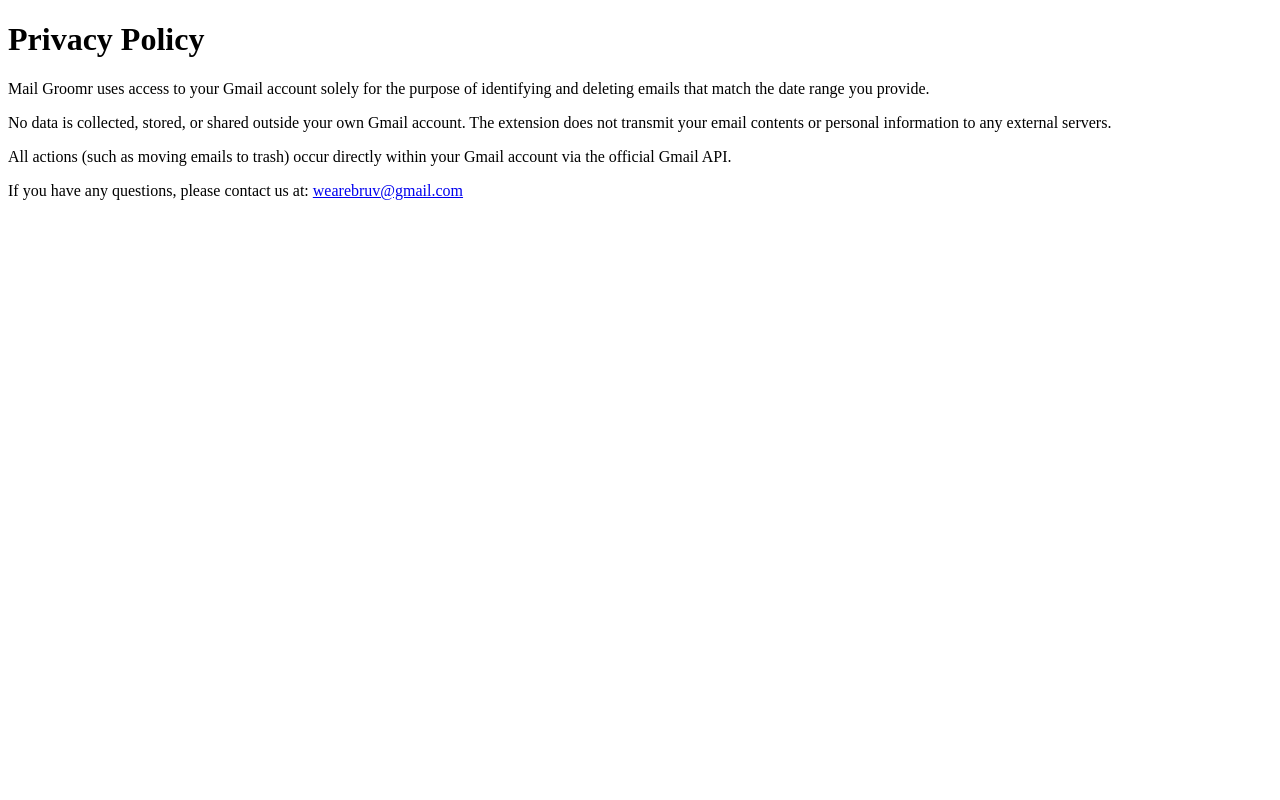
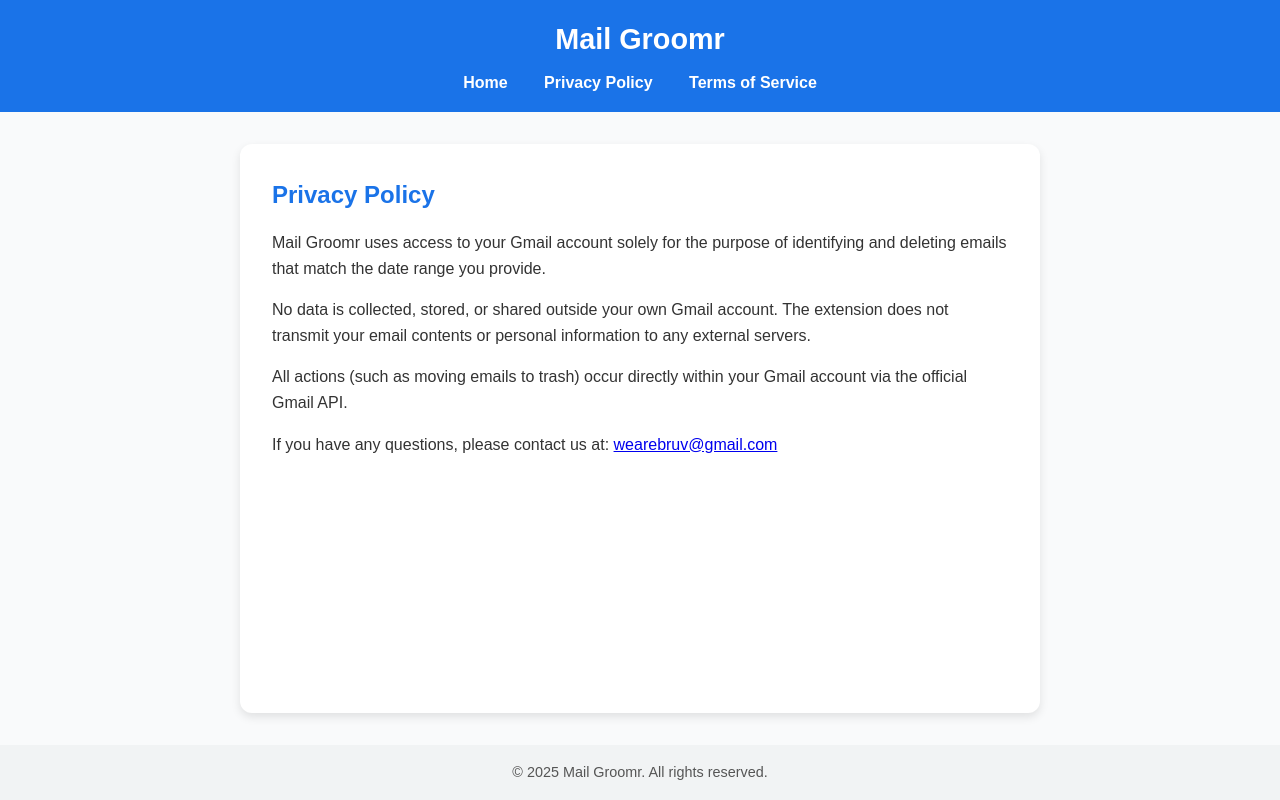
Before and after one commit to BruvCoder/MailGroomr, a plain HTML site: page privacy.html in a window 1280 px wide. Drawn offline with Linux system fonts and the light colour scheme.

Commit message:
Update privacy.html

```diff
--- a/privacy.html
+++ b/privacy.html
@@ -2,10 +2,92 @@
 <html lang="en">
 <head>
   <meta charset="UTF-8">
+  <meta name="viewport" content="width=device-width, initial-scale=1.0">
   <title>Privacy Policy - Mail Groomr</title>
+  <style>
+    /* Reset */
+    * {
+      margin: 0;
+      padding: 0;
+      box-sizing: border-box;
+    }
+
+    body {
+      font-family: Arial, sans-serif;
+      line-height: 1.6;
+      background: #f9fafb;
+      color: #333;
+      display: flex;
+      flex-direction: column;
+      min-height: 100vh;
+    }
+
+    header {
+      background: #1a73e8;
+      color: white;
+      padding: 1rem 2rem;
+      text-align: center;
+    }
+
+    header h1 {
+      font-size: 1.8rem;
+    }
+
+    nav {
+      margin-top: 0.5rem;
+    }
+
+    nav a {
+      color: white;
+      text-decoration: none;
+      margin: 0 1rem;
+      font-weight: bold;
+    }
+
+    nav a:hover {
+      text-decoration: underline;
+    }
+
+    main {
+      flex: 1;
+      max-width: 800px;
+      margin: 2rem auto;
+      padding: 2rem;
+      background: white;
+      border-radius: 12px;
+      box-shadow: 0 4px 10px rgba(0,0,0,0.1);
+    }
+
+    main h2 {
+      margin-bottom: 1rem;
+      color: #1a73e8;
+    }
+
+    main p {
+      margin-bottom: 1rem;
+    }
+
+    footer {
+      background: #f1f3f4;
+      text-align: center;
+      padding: 1rem;
+      font-size: 0.9rem;
+      color: #555;
+    }
+  </style>
 </head>
 <body>
-  <h1>Privacy Policy</h1>
+  <header>
+    <h1>Mail Groomr</h1>
+    <nav>
+      <a href="index.html">Home</a>
+      <a href="privacy.html">Privacy Policy</a>
+      <a href="terms.html">Terms of Service</a>
+    </nav>
+  </header>
+
+  <main>
+    <h2>Privacy Policy</h2>
     <p>
       Mail Groomr uses access to your Gmail account solely for the
       purpose of identifying and deleting emails that match the date range
@@ -24,5 +106,10 @@
       If you have any questions, please contact us at:
       <a href="mailto:wearebruv@gmail.com">wearebruv@gmail.com</a>
     </p>
+  </main>
+
+  <footer>
+    &copy; 2025 Mail Groomr. All rights reserved.
+  </footer>
 </body>
 </html>
```
Lines whose indentation alone changed are shown as unchanged.
